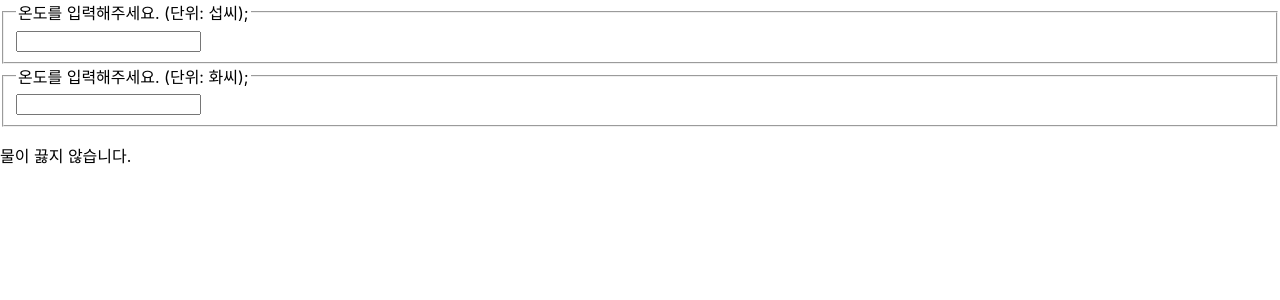
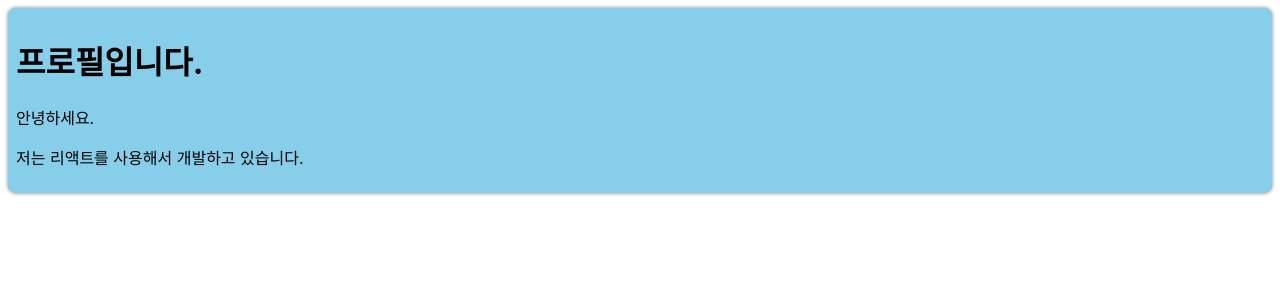
Before and after one commit to aoqlsdl/first-react-app, a React (Create React App) app: page / in a window 1280 px wide. Shown: the top 300 px of the page. Built offline with nearby package versions, Linux system fonts and the light colour scheme.

Commit message:
chap13: containment, specialization 실습

```diff
--- /dev/null
+++ b/src/chap_13/Card.jsx
@@ -0,0 +1,23 @@
+const Card = (props) => {
+	const { title, backgroundColor, children } = props;
+
+	return (
+		<div
+			style={{
+				margin: 8,
+				padding: 8,
+				borderRadius: 8,
+				boxShadow: "0px 0px 4px grey",
+				backgroundColor: backgroundColor || "white", // specialization
+			}}
+		>
+			{/* specialization */}
+			{title && <h1>{title}</h1>}
+
+			{/* containment */}
+			{children}
+		</div>
+	);
+};
+
+export default Card;
--- /dev/null
+++ b/src/chap_13/ProfileCard.jsx
@@ -0,0 +1,13 @@
+import Card from "./Card";
+
+const ProfileCard = (props) => {
+	return (
+		<Card title="프로필입니다." backgroundColor="skyblue">
+			{/* children 영역 */}
+			<p>안녕하세요.</p>
+			<p>저는 리액트를 사용해서 개발하고 있습니다.</p>
+		</Card>
+	);
+};
+
+export default ProfileCard;
--- a/src/index.js
+++ b/src/index.js
@@ -3,11 +3,11 @@
 import "./index.css";
 import reportWebVitals from "./reportWebVitals";
 
-import Calculator from "./chap_12/Calculator";
+import ProfileCard from "./chap_13/ProfileCard";
 
 ReactDOM.render(
 	<React.StrictMode>
-		<Calculator />
+		<ProfileCard />
 	</React.StrictMode>,
 	document.getElementById("root")
 );
```
